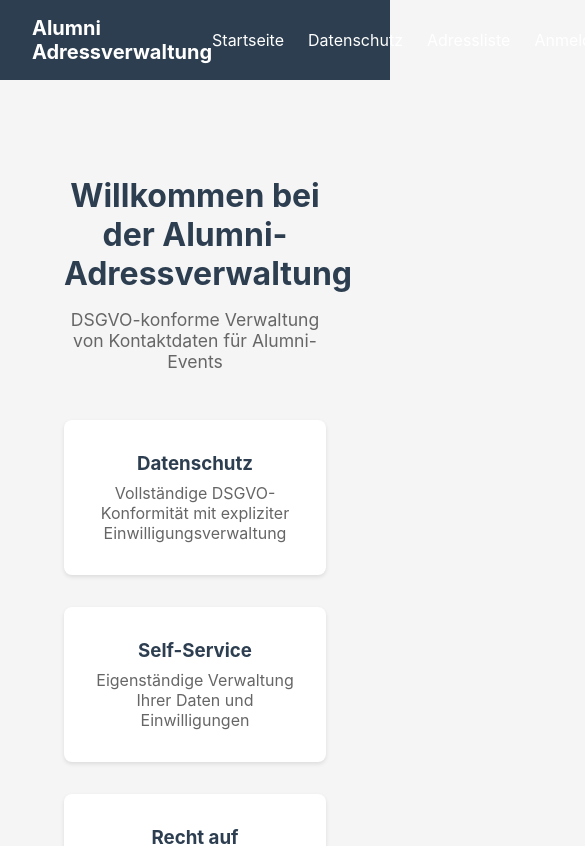
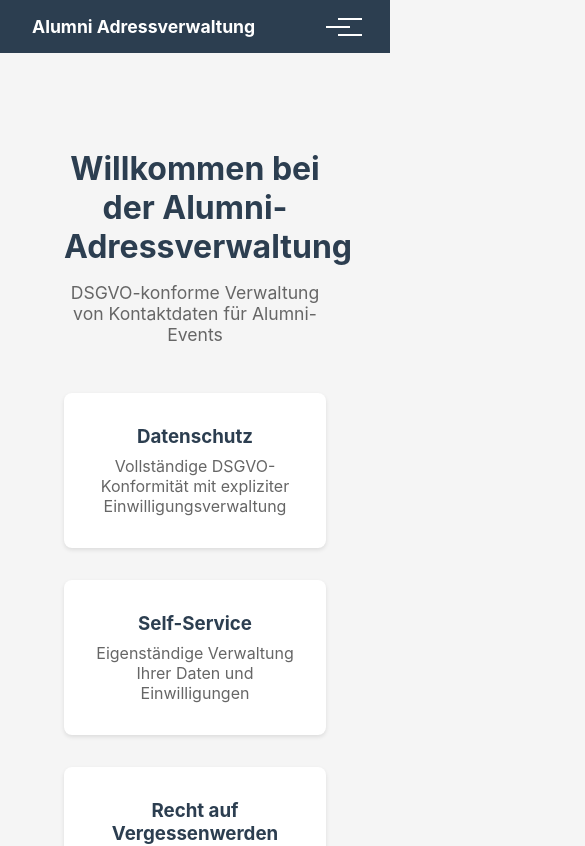
Before and after one commit to Neelixx/gdpr-addresslist, a Vue app in the folder frontend/: page / in a window 390 px wide. Shown: the top 846 px of the page, 585 px wide, since content can reach past the window. Built offline with nearby package versions, Linux system fonts and the light colour scheme; no server answers.

Commit message:
Frontend for mobile devices adapted.

```diff
--- a/frontend/src/App.vue
+++ b/frontend/src/App.vue
@@ -4,7 +4,10 @@
       <div class="nav-brand">
         <router-link to="/">Alumni Adressverwaltung</router-link>
       </div>
-      <div class="nav-links">
+      <button class="nav-toggle" @click="mobileMenuOpen = !mobileMenuOpen" aria-label="Navigation toggeln">
+        <span class="hamburger" :class="{ open: mobileMenuOpen }"></span>
+      </button>
+      <div class="nav-links" :class="{ open: mobileMenuOpen }">
         <router-link to="/">Startseite</router-link>
         <router-link to="/privacy">Datenschutz</router-link>
         <router-link to="/persons">Adressliste</router-link>
@@ -35,7 +38,7 @@
 </template>
 
 <script setup lang="ts">
-import { computed } from 'vue'
+import { computed, ref } from 'vue'
 import { useRouter } from 'vue-router'
 import { useAuthStore } from './stores/auth'
 
@@ -43,6 +46,7 @@ const router = useRouter()
 const authStore = useAuthStore()
 const isLoggedIn = computed(() => !!authStore.token)
 const isAdmin = computed(() => authStore.isAdmin)
+const mobileMenuOpen = ref(false)
 
 const version = import.meta.env.VITE_APP_VERSION || '1.0.0'
 const commit = import.meta.env.VITE_GIT_COMMIT || 'unknown'
@@ -76,6 +80,7 @@ body {
   display: flex;
   justify-content: space-between;
   align-items: center;
+  position: relative;
 }
 
 .nav-brand a {
@@ -83,6 +88,55 @@ body {
   text-decoration: none;
   font-size: 1.25rem;
   font-weight: bold;
+  white-space: nowrap;
+}
+
+.nav-toggle {
+  display: none;
+  background: none;
+  border: none;
+  cursor: pointer;
+  padding: 0.5rem;
+  z-index: 100;
+}
+
+.hamburger {
+  display: block;
+  width: 24px;
+  height: 2px;
+  background: white;
+  position: relative;
+  transition: background 0.3s ease;
+}
+
+.hamburger::before,
+.hamburger::after {
+  content: '';
+  position: absolute;
+  width: 24px;
+  height: 2px;
+  background: white;
+  transition: transform 0.3s ease;
+}
+
+.hamburger::before {
+  top: -8px;
+}
+
+.hamburger::after {
+  bottom: -8px;
+}
+
+.hamburger.open {
+  background: transparent;
+}
+
+.hamburger.open::before {
+  transform: rotate(45deg) translate(5px, 5px);
+}
+
+.hamburger.open::after {
+  transform: rotate(-45deg) translate(5px, -5px);
 }
 
 .nav-links {
@@ -94,6 +148,7 @@ body {
 .nav-links a {
   color: white;
   text-decoration: none;
+  white-space: nowrap;
 }
 
 .nav-links a:hover {
@@ -159,6 +214,38 @@ body {
 }
 
 @media (max-width: 768px) {
+  .nav-toggle {
+    display: block;
+  }
+
+  .nav-links {
+    position: absolute;
+    top: 100%;
+    left: 0;
+    right: 0;
+    background-color: #2c3e50;
+    flex-direction: column;
+    padding: 1rem 2rem;
+    gap: 1rem;
+    display: none;
+    box-shadow: 0 4px 6px rgba(0,0,0,0.1);
+  }
+
+  .nav-links.open {
+    display: flex;
+  }
+
+  .nav-links a,
+  .nav-links button {
+    width: 100%;
+    text-align: left;
+    padding: 0.5rem 0;
+  }
+
+  .nav-brand a {
+    font-size: 1.1rem;
+  }
+
   .footer-content {
     flex-direction: column;
     text-align: center;
```
Lines whose indentation alone changed are shown as unchanged.
